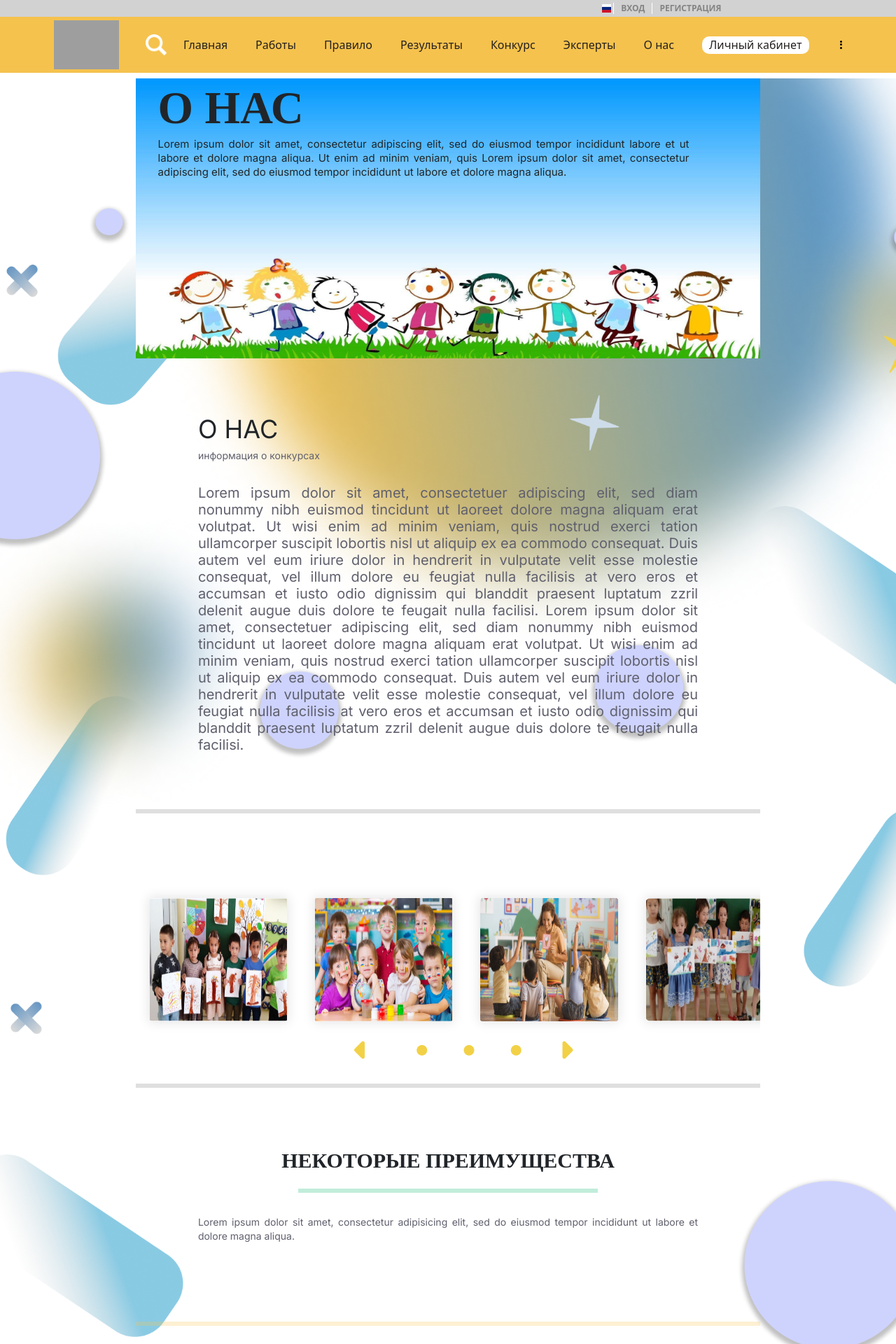
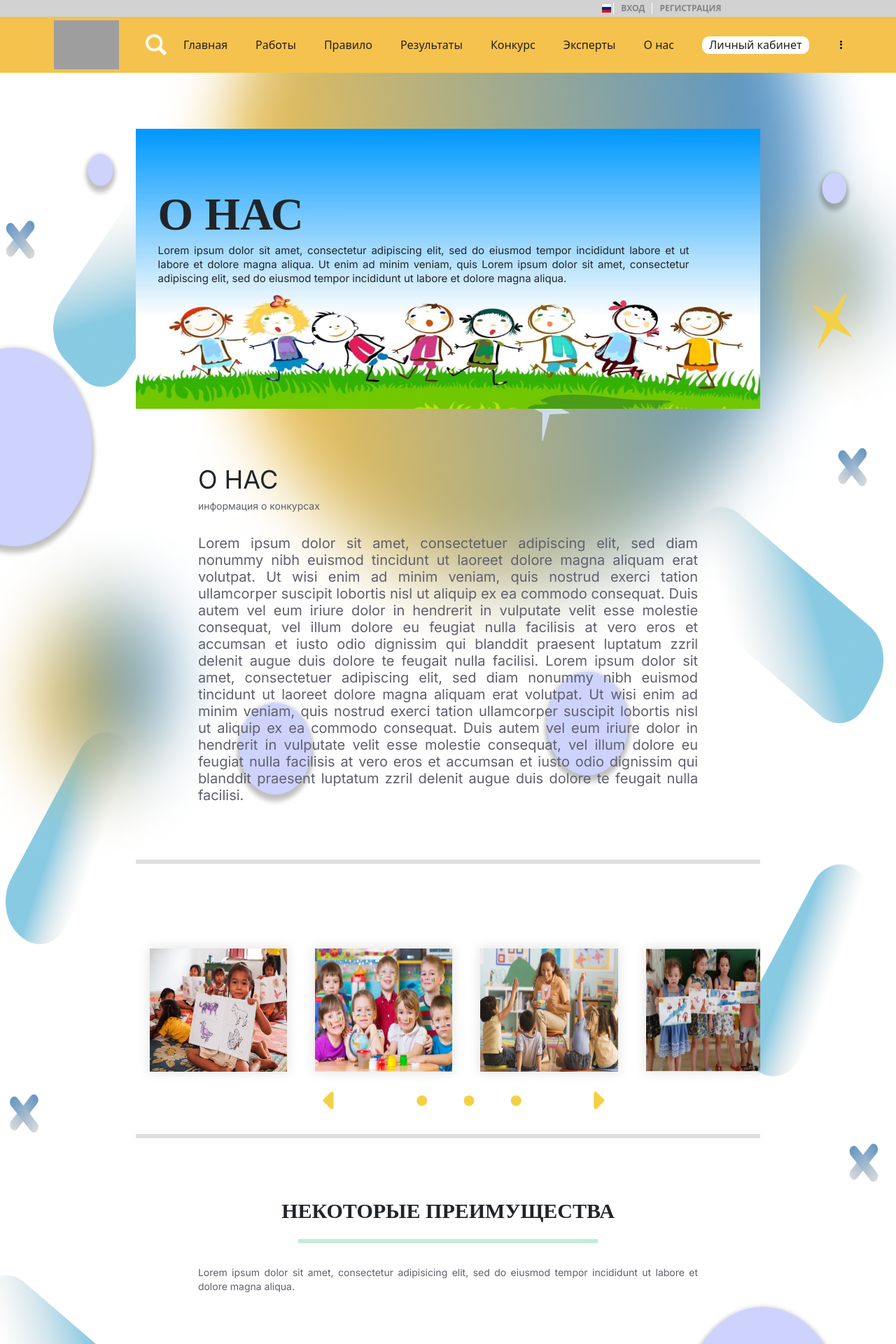
Before and after one commit to asadbek204/Team-1, a Django app: page /about/ in a window 1280 px wide. Shown: the top 1920 px of the page at 70% size. Run offline with Django 4.2, Linux system fonts and the light colour scheme; data that the repository does not hold is empty; style sheets or scripts are compiled from the project's sources; grey boxes are pictures that could not be loaded.

Commit message:
about-us media

```diff
--- a/assets/base/css/footer.css
+++ b/assets/base/css/footer.css
@@ -1,12 +1,11 @@
 /*!*------------FOOTER---------------*!*/
 .footer {
-  width: 100%;
   background-color: var(--color-primary);
   color: var(--text-color);
 }
 
 .footer-custom {
-  max-width: 65%;
+  width: 65%;
   box-sizing: border-box;
   margin: 0 auto;
   padding: 3rem 24px;
@@ -16,6 +15,10 @@
   display: table;
   clear: both;
   content: "";
+}
+
+.footer-list {
+  width: 80%;
 }
 
 .ftr-hdr {
--- a/assets/base/css/footer.scss
+++ b/assets/base/css/footer.scss
@@ -1,6 +1,7 @@
 /*!*------------FOOTER---------------*!*/
 
 .footer {
+    position: absolute;
     width: 100%;
     background-color: var(--color-primary);
     color: var(--text-color);
--- a/assets/main/css/main.css
+++ b/assets/main/css/main.css
@@ -35,27 +22,39 @@
     text-decoration: none;
 }
 
+body {
+    background-image: url("../img/bg.png");
+    background-size: 100% 90%;
+    background-repeat: no-repeat;
+    /*background-position: left;*/
+}
+
 section {
     width: 100%;
-    background-image: url("../img/bg.png");
-    background-size: cover;
     position: relative;
 }
+
+/*.container2 {*/
+/*    width: 80%;*/
+/*    margin: 0 auto;*/
+/*}*/
 
 /*!*------------ABOUT US SECTION--------------*!*/
 .start {
     width: 80%;
     height: 60vh;
-    margin: 0.5rem auto;
+    margin: 5rem auto;
     background-image: url("../img/about-us/cartoon.png");
+    background-size: 100% 100%;
     background-repeat: no-repeat;
-    background-size: cover;
     position: relative;
 }
 
 .start .start-txt {
     width: 80%;
-    margin: 0.2rem 0 1rem 6rem;
+    margin: 0.5rem 80px 1rem 6rem;
+    position: absolute;
+    top: 20%;
 }
 
 .start-txt h6 {
@@ -205,7 +204,7 @@ section {
 .swiper .left {
     position: absolute;
     transform: translateY(-50%);
-    left: 35%;
+    left: 30%;
 }
 
 .swiper .dots {
@@ -217,8 +216,22 @@ section {
 
 .swiper .right {
     position: absolute;
-    right: 30%;
+    right: 25%;
     transform: translateY(-50%);
+}
+
+@media only screen and (max-width: 1200px) {
+    .swiper .right {
+        right: 23%;
+    }
+
+    .swiper .dots {
+        left: 45%
+    }
+
+    .swiper .left {
+        left: 34%;
+    }
 }
 
 .swiper .scroll-images {
@@ -318,7 +331,7 @@ section {
 }
 
 .advantages .advantages-card {
-    width: 80%;
+    width: 100%;
     margin: 0 auto;
 }
 
--- a/templates/about-us.html
+++ b/templates/about-us.html
@@ -5,11 +5,13 @@
     {#-----------BOOTSTRAP------------#}
     <link href="https://cdn.jsdelivr.net/npm/bootstrap@5.3.2/dist/css/bootstrap.min.css" rel="stylesheet"
           integrity="sha384-T3c6CoIi6uLrA9TneNEoa7RxnatzjcDSCmG1MXxSR1GAsXEV/Dwwykc2MPK8M2HN" crossorigin="anonymous">
+    <link href="{% static "main/css/main.css" %}" rel="stylesheet">
+
 {% endblock %}
 {% block content %}
     <section id="about-us">
-        <div class="container-sm">
-            {#-----------START------------#}
+        <div class="container-sm mt-3">
+{#            -----------START------------#}
             <div class="start">
                 <div class="start-txt">
                     <h6>О НАС</h6>
@@ -52,22 +54,22 @@
             <div class="swiper">
                 <div class="cover mb-5">
                     <div class="scroll-images">
-                        <div class="child">
-                            <img src="{% static "main/img/swiper/swiper1.png" %}" alt="">
+                        <div class="child col-md-4 col-lg-2 col-sm-6 col-10 p-0" >
+                            <img src="{% static "main/img/swiper/swiper7.jpeg" %}" alt="">
                         </div>
-                        <div class="child">
+                        <div class="child col-md-4 col-lg-2 col-sm-6 col-10 p-0">
                             <img src="{% static "main/img/swiper/swiper2.png" %}" alt="">
                         </div>
-                        <div class="child">
+                        <div class="child col-md-4 col-lg-2 col-sm-6 col-10 p-0">
                             <img src="{% static "main/img/swiper/swiper3.png" %}" alt="">
                         </div>
-                        <div class="child">
+                        <div class="child col-md-4 col-lg-2 col-sm-6 col-10 p-0">
                             <img src="{% static "main/img/swiper/swiper4.png" %}" alt="">
                         </div>
-                        <div class="child">
+                        <div class="child col-md-4 col-lg-2 col-sm-6 col-10 p-0">
                             <img src="{% static "main/img/swiper/swiper5.png" %}" alt="">
                         </div>
-                        <div class="child">
+                        <div class="child col-md-4 col-lg-2 col-sm-6 col-10 p-0">
                             <img src="{% static "main/img/swiper/swiper6.png" %}" alt="">
                         </div>
                     </div>
@@ -76,8 +78,8 @@
                             <i class="fa-solid fa-caret-left"></i>
                         </button>
                         <button class="dots">
-                            <i class="fa-solid fa-circle me-5" style="font-size: 15px"></i>
-                            <i class="fa-solid fa-circle me-5" style="font-size: 15px"></i>
+                            <i class="fa-solid fa-circle me-md-5 me-sm-3" style="font-size: 15px"></i>
+                            <i class="fa-solid fa-circle me-md-5 me-sm-3" style="font-size: 15px"></i>
                             <i class="fa-solid fa-circle" style="font-size: 15px"></i>
                         </button>
                         <button class="right" onclick="rightScroll()">
@@ -99,7 +101,7 @@
                 <div class="row mb-4">
                     <div class="advantages-card d-flex flex-wrap">
                         {% for advantage in advantages %}
-                            <div class="advantages-main col-lg-4 col-md-6 justify-content-evenly">
+                            <div class="advantages-main col-lg-4 col-md-6">
                                 <div class="d-flex align-items-center">
                                     <img src="{{ advantage.image.url }}" alt="" style="width: 25%">
                                     <h6 class="ms-3">{{ advantage }}</h6>
@@ -119,20 +121,19 @@
                     <h4>ЭКСПЕРТЫ</h4>
                     <p>Lorem ipsum dolor sit amet, consectetur adipisicing elit, sed do eiusmodore et dolore magna
                         aliqua.</p>
-                    <button class="dots">
-                        <i class="fa-solid fa-circle me-5" style="font-size: 50%"></i>
-                        <i class="fa-solid fa-circle me-5" style="font-size: 50%"></i>
-                        <i class="fa-solid fa-circle" style="font-size: 50%"></i>
-                    </button>
+                    <div class="dots">
+                        <div><i class="fa-solid fa-circle me-5" style="font-size: 100%"></i></div>
+                        <div><i class="fa-solid fa-circle me-5" style="font-size: 100%"></i></div>
+                        <div><i class="fa-solid fa-circle me-5" style="font-size: 100%"></i></div>
+                    </div>
                 </div>
                 <div class="scroll-images">
                     {% for expert in experts %}
-                        <div class="hah me-5">
+                        <div class="hah">
                             <img id="{{ expert.id }}" src="{{ expert.image.url }}" alt="" style="width: 14rem">
                         </div>
                     {% endfor %}
                 </div>
-                <hr class="hr-hide">
                 <div id="hide" class="hide-content">
                     {% for expert in experts %}
                         <div id="hidden-{{ expert.id }}" class="hide">
@@ -179,6 +180,7 @@
             currentVisible = el
         }
 
+
         function hideDiv() {
             currentVisible.classList.remove('visible')
         }
--- a/templates/layouts/base.html
+++ b/templates/layouts/base.html
@@ -17,7 +17,6 @@
 
     {#-----------------STYLESHEETS----------------#}
     <link href="{% static "base/css/base.css" %}" rel="stylesheet">
-    <link rel="stylesheet" href="{% static "main/css/main.css" %}">
 
     {#-----------------FONT AWESOME----------------#}
     <link rel="stylesheet" href="https://cdnjs.cloudflare.com/ajax/libs/font-awesome/6.5.1/css/all.min.css">
--- a/templates/layouts/footer.html
+++ b/templates/layouts/footer.html
@@ -1,8 +1,8 @@
 {% load static %}
 <link rel="stylesheet" href="{% static 'base/css/footer.css' %}">
 <!-- ======= Footer ======= -->
-<footer>
-    <div class="footer footer-gray">
+<footer class="footer">
+    <div class="footer-gray container2">
         <div class="footer-custom">
             <div class="footer-lists">
                 <div class="footer-list-wrap">
```
Also changed, not shown: other parts of assets/main/css/main.css (+43 -49 lines), assets/main/img/bg.jpeg (deleted), assets/main/img/bg.png, assets/main/img/swiper/swiper7.jpeg (added), 3 other files.
